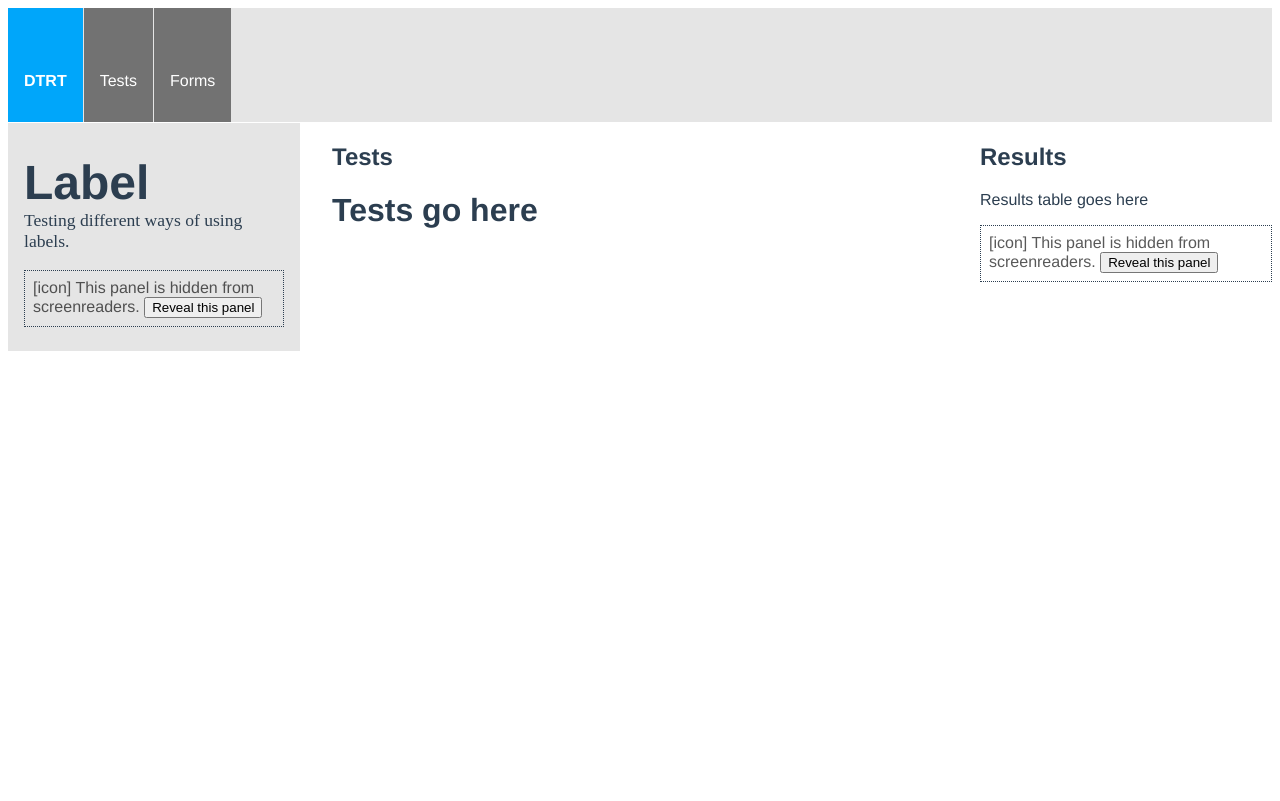
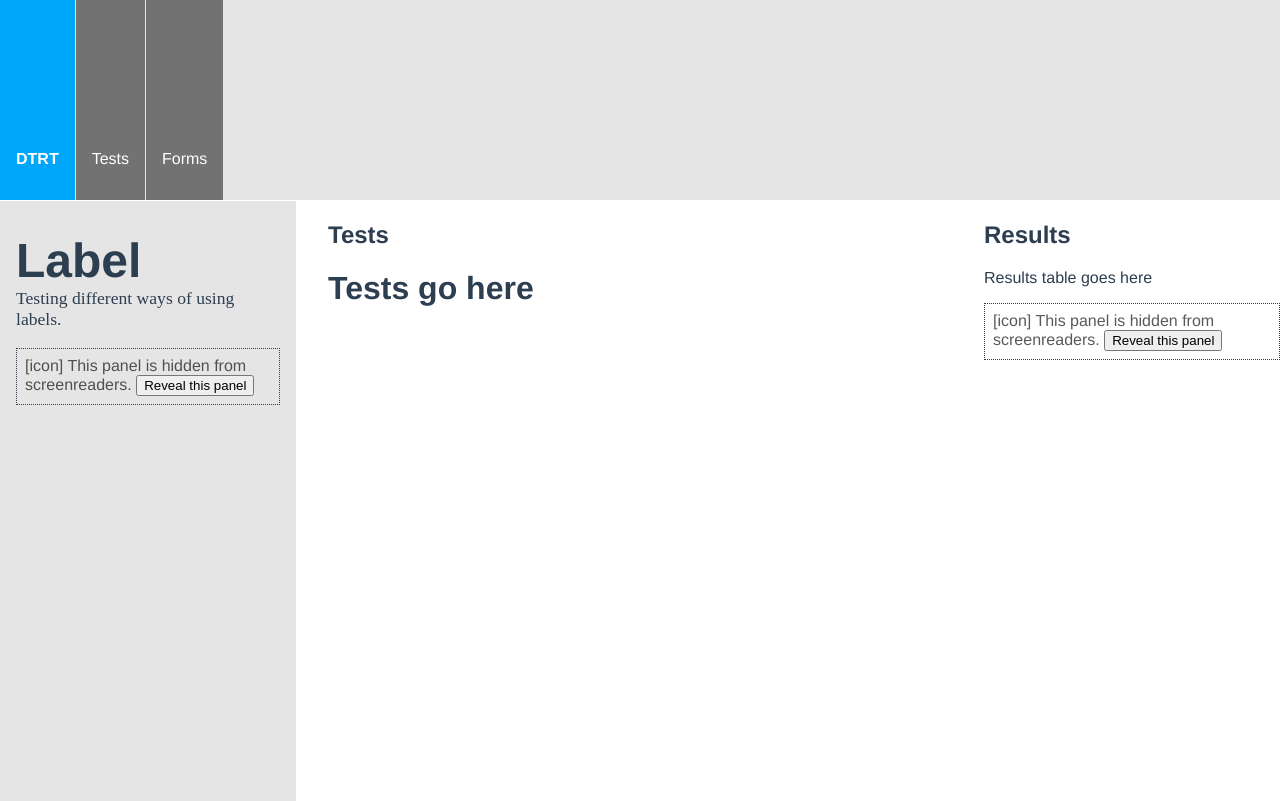
Before and after one commit to dotherightthing/manual-test-runner, a Vue app: page / in a window 1280 px wide. Built offline with nearby package versions, Linux system fonts and the light colour scheme.

Commit message:
Split page into two rows, for nav and content

```diff
--- a/src/App.vue
+++ b/src/App.vue
@@ -48,6 +48,11 @@ export default {
   --margin-sub-container: .5rem 0;
 }
 
+body {
+  padding: 0;
+  margin: 0;
+}
+
 #app {
   font-family: 'Avenir', Helvetica, Arial, sans-serif;
   -webkit-font-smoothing: antialiased;
@@ -58,9 +63,15 @@ export default {
   [aria-hidden="true"] {
     opacity: .5;
   }
+
+  > .l-grid {
+    min-height: 100vh;
+  }
+
   .l-grid {
     display: grid;
     grid-template-columns: repeat(12, 1fr);
+    grid-template-rows: 25% 75%;
     grid-column-gap: 2rem;
     grid-row-gap: 1px;
 
--- a/src/components/PrimaryNav.vue
+++ b/src/components/PrimaryNav.vue
@@ -33,6 +33,8 @@ export default {
   background-color: var(--color-fill-light);
 
   &__logo {
+    display: grid;
+    align-items: end;
     background-color: var(--color-brand);
     font-weight: bold;
   }
@@ -50,6 +52,8 @@ export default {
     }
 
     &__item {
+      display: grid;
+      align-items: end;
       background-color: var(--color-fill-mid);
     }
   }
@@ -58,7 +62,8 @@ export default {
     display: block;
     text-decoration: none;
     color: var(--color-page);
-    padding: 4rem 1rem 2rem;
+    padding: var(--padding-container);
+    padding-bottom: 2rem;
   }
 }
 </style>
```
